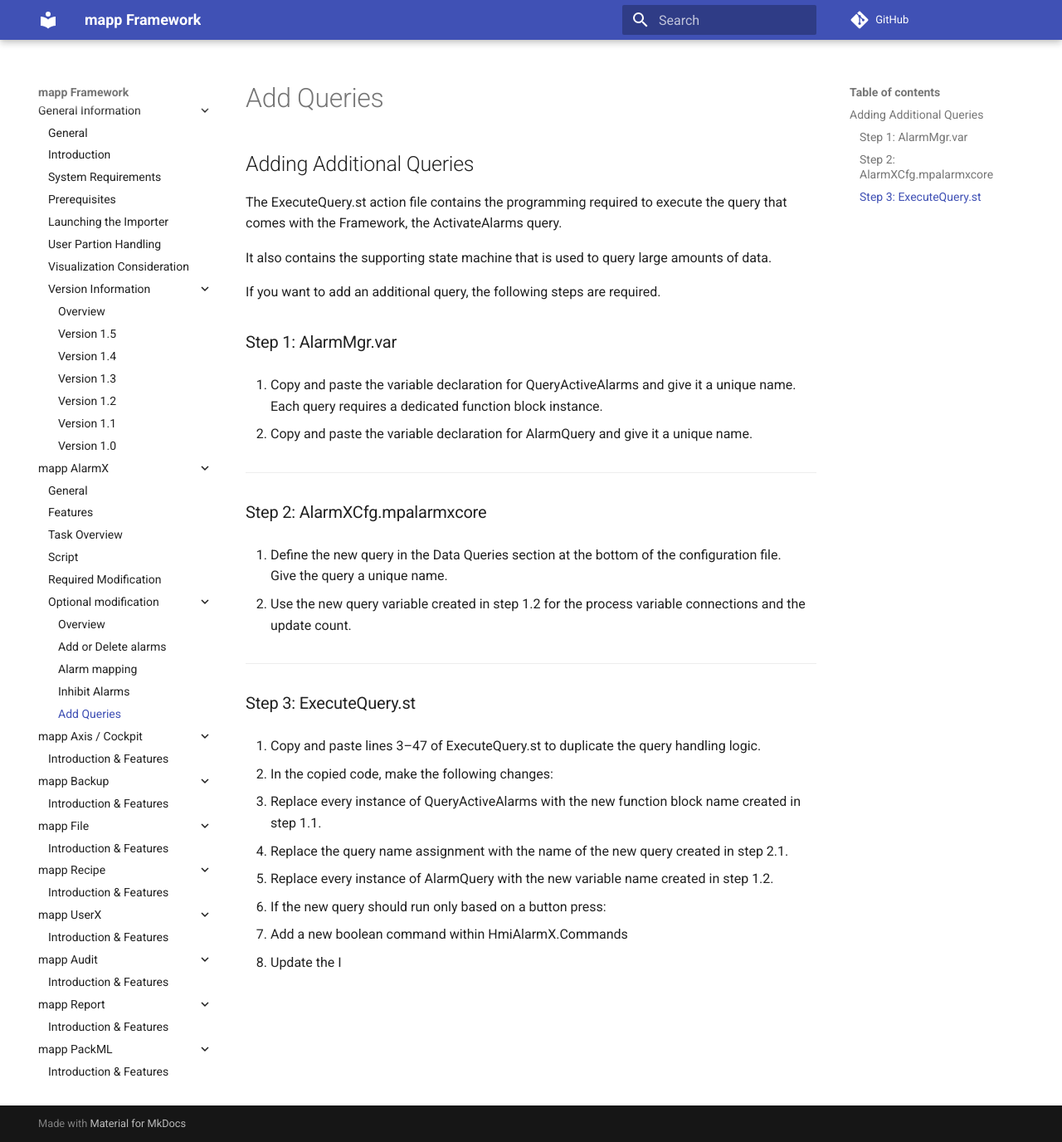
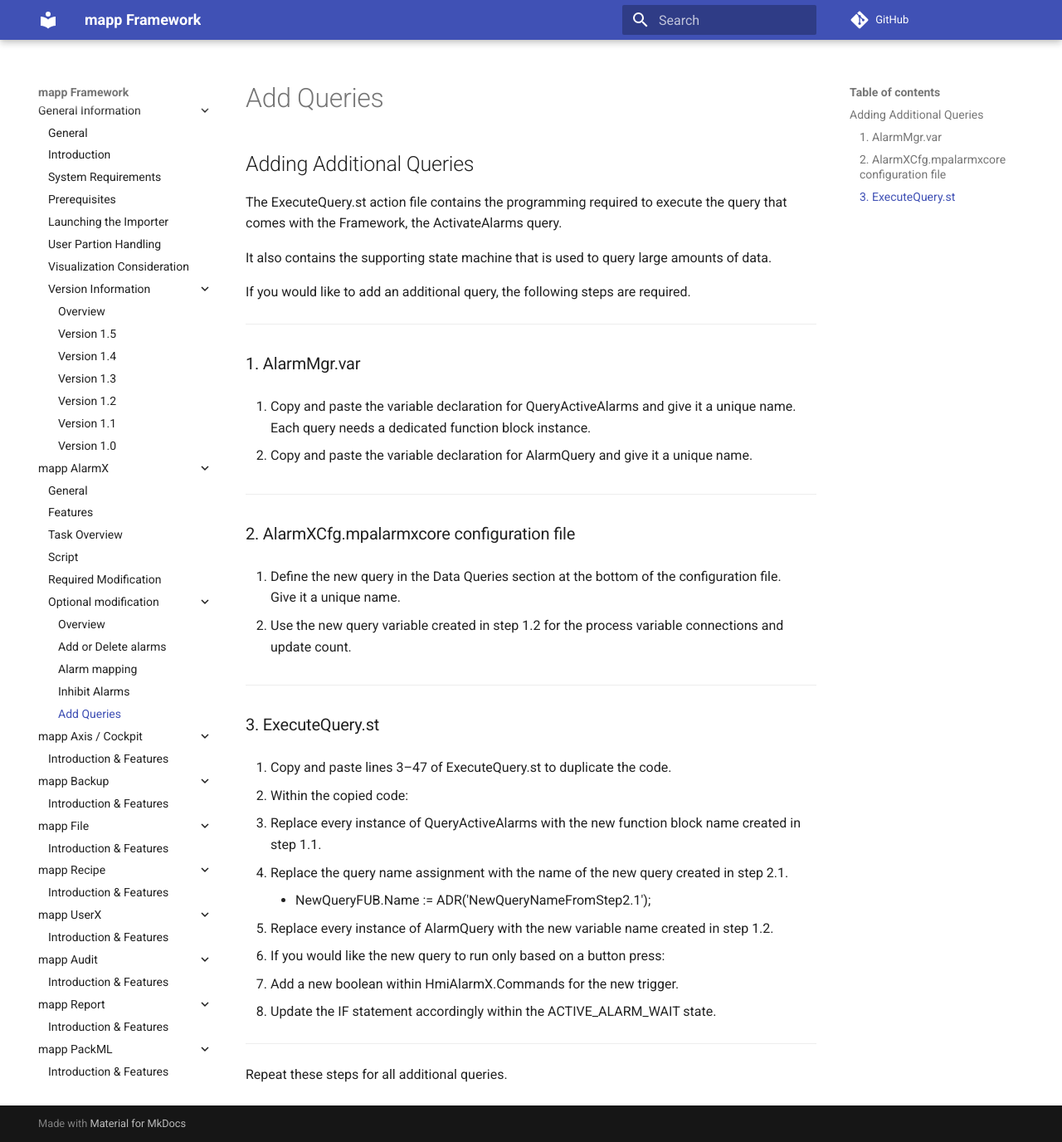
Before and after one commit to jaroslavkovar80/SSHClient, an MkDocs documentation site: the page built from docs/alarmx/Optional_Modification/add_queries.md, in a window 1280 px wide and 1376 px high. Shown: the whole window at 83% size. Built offline with MkDocs 1.6.1 and Material for MkDocs 9.7.7, drawn with Linux system fonts in a browser that asks for light colours; comment, search, counter and statistics services are not loaded.

Commit message:
AlarmX update 1

```diff
--- a/docs/alarmx/Optional_Modification/add_queries.md
+++ b/docs/alarmx/Optional_Modification/add_queries.md
@@ -4,35 +4,42 @@
 
 It also contains the supporting state machine that is used to query large amounts of data.
 
-If you want to add an additional query, the following steps are required.
+If you would like to add an additional query, the following steps are required.
 
-### Step 1: AlarmMgr.var
+---
+
+### 1. AlarmMgr.var
 
 1. Copy and paste the variable declaration for QueryActiveAlarms and give it a unique name.
-   Each query requires a dedicated function block instance.
+   Each query needs a dedicated function block instance.
 
 2. Copy and paste the variable declaration for AlarmQuery and give it a unique name.
 
 ---
 
-### Step 2: AlarmXCfg.mpalarmxcore
+### 2. AlarmXCfg.mpalarmxcore configuration file
 
 1. Define the new query in the Data Queries section at the bottom of the configuration file.
-   Give the query a unique name.
+   Give it a unique name.
 
-2. Use the new query variable created in step 1.2 for the process variable connections and the update count.
+2. Use the new query variable created in step 1.2 for the process variable connections and update count.
 
 ---
 
-### Step 3: ExecuteQuery.st
+### 3. ExecuteQuery.st
 
-1. Copy and paste lines 3–47 of ExecuteQuery.st to duplicate the query handling logic.
+1. Copy and paste lines 3–47 of ExecuteQuery.st to duplicate the code.
 
-2. In the copied code, make the following changes:
-   - Replace every instance of QueryActiveAlarms with the new function block name created in step 1.1.
-   - Replace the query name assignment with the name of the new query created in step 2.1.
-   - Replace every instance of AlarmQuery with the new variable name created in step 1.2.
+2. Within the copied code:
+   1. Replace every instance of QueryActiveAlarms with the new function block name created in step 1.1.
+   2. Replace the query name assignment with the name of the new query created in step 2.1.
+      - NewQueryFUB.Name := ADR('NewQueryNameFromStep2.1');
+   3. Replace every instance of AlarmQuery with the new variable name created in step 1.2.
 
-3. If the new query should run only based on a button press:
-   - Add a new boolean command within HmiAlarmX.Commands
-   - Update the I
+3. If you would like the new query to run only based on a button press:
+   - Add a new boolean within HmiAlarmX.Commands for the new trigger.
+   - Update the IF statement accordingly within the ACTIVE_ALARM_WAIT state.
+
+---
+
+Repeat these steps for all additional queries.
```
Also changed, not shown: docs/alarmx/Optional_Modification/images/alarm1.png (added), docs/alarmx/Optional_Modification/images/alarm2.png (added), docs/alarmx/Optional_Modification/images/alarm3.png (added), docs/alarmx/Optional_Modification/images/inhibit1.png (added), docs/alarmx/Optional_Modification/images/inhibit2.png (added), docs/alarmx/Optional_Modification/images/script1.png (added), docs/alarmx/Optional_Modification/images/script2.png (added), docs/alarmx/Optional_Modification/images/script3.png (added), docs/alarmx/Optional_Modification/images/script4.png (added).
